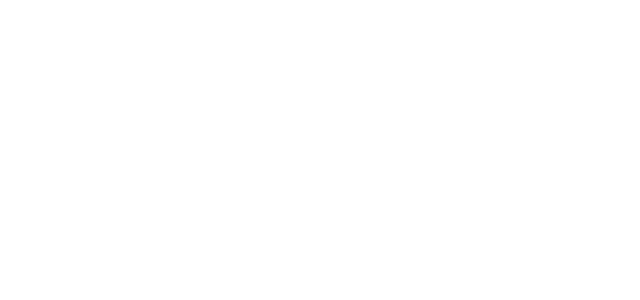
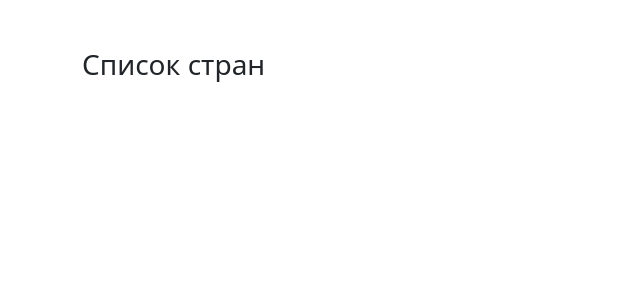
Before and after one commit to ArsenSadykov2/HomeWork-61, a React (Vite) app: page / in a window 1280 px wide. Shown: the top 300 px of the page, without its empty margins (0-640 px from the left). Built offline with nearby package versions, Linux system fonts and the light colour scheme.

Commit message:
Commit. Created a component to display countries from an API request.

```diff
--- a/src/App.tsx
+++ b/src/App.tsx
@@ -1,5 +1,6 @@
-import React from 'react';
 import {Countries, InfoOfCountries} from "./types";
+import ArrayOfCountries from "./components/ArrayOfCountries/ArrayOfCountries.tsx";
+import {useState} from "react";
 
 const countriesFetch = async (): Promise<Countries[]> => {
     try {
@@ -24,9 +25,14 @@ const InfoOfCountriesFetch = async (code: string): Promise<InfoOfCountries | nul
 };
 
 const App = () => {
+    const [countries, setCountries] = useState<Countries[]>([]);
+    const [onClicked, onClickedCountry] = useState<string | null>(null);
+    const [countryDetails, setCountryDetails] = useState<InfoOfCountries | null>(null);
     return (
-        <div>
-
+        <div className="container mt-5">
+            <div className="row">
+                <ArrayOfCountries countries={countries} onClicked={onClicked} onClickedCountry={onClickedCountry} />
+            </div>
         </div>
     );
 };
--- a/src/components/ArrayOfCountries/ArrayOfCountries.tsx
+++ b/src/components/ArrayOfCountries/ArrayOfCountries.tsx
@@ -0,0 +1,39 @@
+import React from "react";
+import {Countries} from "../../types";
+
+interface Props {
+    countries: Countries[];
+    onClicked: string | null;
+    onClickedCountry: (code: string) => void;
+}
+
+
+const ArrayOfCountries: React.FC<Props> = ({ countries, onClicked, onClickedCountry }) => {
+    return (
+        <div className="col-md-4">
+            <h3>Список стран</h3>
+            <ul className="list-group">
+                {countries.map((country) => {
+                    let className = "list-group-item";
+                    if (onClicked === country.alpha3Code) {
+                        className += " active";
+                    }
+
+                    return (
+                        <li
+                            key={country.alpha3Code}
+                            className={className}
+                            onClick={() => onClickedCountry(country.alpha3Code)}
+                            style={{ cursor: "pointer" }}
+                        >
+                            {country.name}
+                        </li>
+                    );
+                })}
+            </ul>
+        </div>
+    );
+};
+
+
+export default ArrayOfCountries;
```
Also changed, not shown: src/components/InfoOfCountries/InfoOfCountries.tsx (+11 -0 lines).
